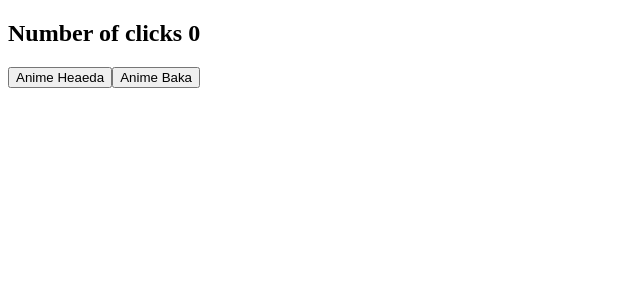
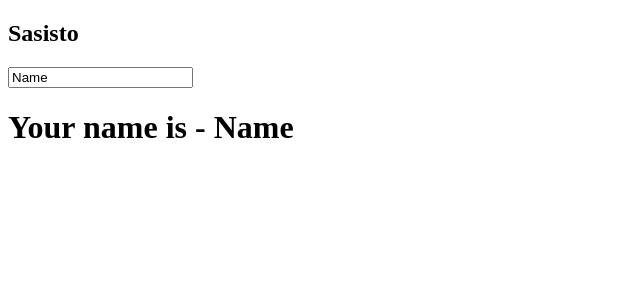
Before and after one commit to GABASTAR/AngularJS, an Angular app in the folder my-app/: page / in a window 1280 px wide. Shown: the top 300 px of the page, without its empty margins (0-640 px from the left). Built offline with nearby package versions, Linux system fonts and the light colour scheme.

Commit message:
Somthing

```diff
--- a/my-app/src/app/app.component.html
+++ b/my-app/src/app/app.component.html
@@ -1,4 +1,5 @@
 <div>
-    <h2>Number of clicks {{click}}</h2>
-    <app-child (onChanged) = 'onChanged($event)'></app-child>
+    <h2>Sasisto {{click}}</h2>
+    <app-child [(UserName)] = 'name'></app-child>
+    <h1>Your name is - {{name}}</h1>
 </div>
--- a/my-app/src/app/app.component.ts
+++ b/my-app/src/app/app.component.ts
@@ -7,13 +7,5 @@
 })
 
 export class AppComponent {
-  click: number = 0;
-  onChanged(incr) {
-    if(incr) {
-      this.click = this.click + 1
-    }
-    else {
-      this.click = this.click - 1
-    }
-  }
+  name:string = "Name"
 }
--- a/my-app/src/app/child/child.component.html
+++ b/my-app/src/app/child/child.component.html
@@ -1,4 +1,3 @@
 <div>
-    <button (click) = "change(true)">Anime Heaeda</button>
-    <button (click) = "change(false)">Anime Baka</button>
+    <input type="text" [ngModel] = "UserName" (ngModelChange) = "onNameChange($event)">
 </div>
--- a/my-app/src/app/child/child.component.ts
+++ b/my-app/src/app/child/child.component.ts
@@ -5,15 +5,12 @@
   templateUrl: './child.component.html',
   styleUrls: ['./child.component.css']
 })
-export class ChildComponent implements OnInit {
+export class ChildComponent {
   name = "Anime"
-  @Output() onChanged = new EventEmitter<boolean>();
-  change(incr) {
-    this.onChanged.emit(incr)
+  @Input() UserName: string
+  @Output() UserNameChange = new EventEmitter<string>()
+  onNameChange(newName:string) {
+    this.UserName = newName
+    this.UserNameChange.emit(newName)
   }
-  constructor() { }
-
-  ngOnInit() {
-  }
-
 }
```
